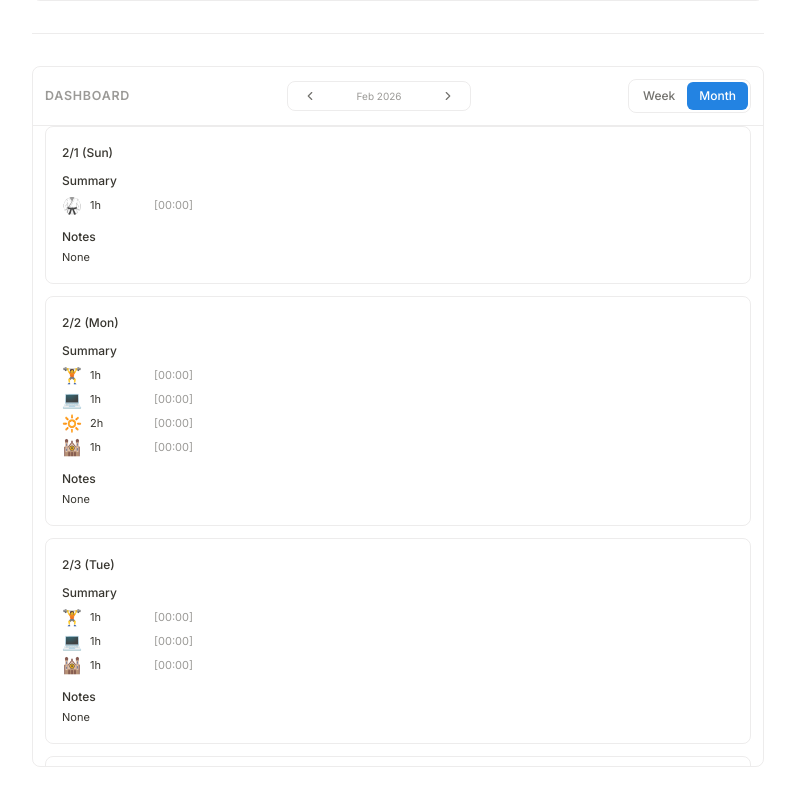
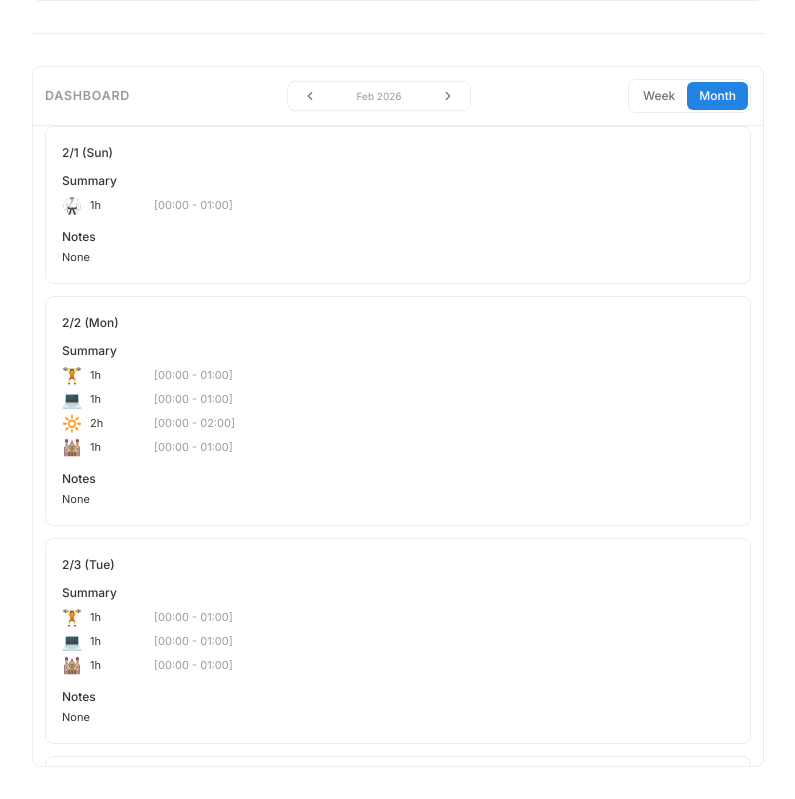
Before and after one commit to solei2071/diary-project, a Next.js app: page / in a window 1280 px wide. Shown: the part 1185-1984 px from the top of the page, without its empty margins (378-1173 px from the left). Built offline with nearby package versions, Linux system fonts and the light colour scheme; no server answers.

Commit message:
Show activity end time in top activity summaries

```diff
--- a/src/components/DailyDiary.tsx
+++ b/src/components/DailyDiary.tsx
@@ -589,6 +589,12 @@ export default function DailyDiary({ session, onRequestAuth }: Props) {
     return formatMinutesToClock(normalizedMinutes);
   };
 
+  const formatActivityTimeWindow = (activity: UiActivity) => {
+    const start = formatStartTime(activity.startTime ?? "00:00");
+    const end = activity.endTime ? formatStartTime(activity.endTime) : calculateEndTimeFromHours(start, activity.hours);
+    return end ? `${start} - ${end}` : start;
+  };
+
 /** 같은 이모지의 여러 행을 합산해 하나의 UiActivity로 */
 const normalizeActivities = (rows: DailyActivityRow[]) =>
     Object.values(
@@ -684,6 +690,36 @@ const normalizeActivitiesByMonth = (rows: DailyActivityRow[]) => {
     [displayedDays, monthActivitiesByDate]
   );
 
+  /** 각 이모지별로 가장 많은 시간을 기록한 날 (M/D 형식) */
+  const topDayByEmoji = useMemo(() => {
+    const result: { emoji: string; date: string; hours: number }[] = [];
+    const emojiSet = new Set<string>();
+    displayedDays.forEach((day) => {
+      (monthActivitiesByDate[day] ?? []).forEach((a) => emojiSet.add(a.emoji));
+    });
+    emojiSet.forEach((emoji) => {
+      let bestDate = "";
+      let bestHours = 0;
+      displayedDays.forEach((day) => {
+        const activities = monthActivitiesByDate[day] ?? [];
+        const item = activities.find((a) => a.emoji === emoji);
+        const hours = item ? Number(item.hours) || 0 : 0;
+        if (hours > bestHours) {
+          bestHours = hours;
+          bestDate = day;
+        }
+      });
+      if (bestDate && bestHours > 0) {
+        result.push({ emoji, date: bestDate, hours: bestHours });
+      }
+    });
+    return result.sort((a, b) => {
+      const aIdx = summaryActivities.findIndex((s) => s.emoji === a.emoji);
+      const bIdx = summaryActivities.findIndex((s) => s.emoji === b.emoji);
+      return aIdx - bIdx;
+    });
+  }, [displayedDays, monthActivitiesByDate, summaryActivities]);
+
   const setDashboardViewModeAndSave = (mode: "week" | "month") => {
     setDashboardViewMode(mode);
     try { localStorage.setItem("diary-dashboard-view", mode); } catch { /* ignore */ }
@@ -1409,11 +1445,11 @@ const updateActivity = (emoji: string, nextHours: number, nextLabel?: string, ne
                     <div
                       key={`${activity.emoji}-${activity.id ?? "no-id"}`}
                       className="min-w-0 grid items-start gap-2 text-xs leading-5 text-[var(--ink)]"
-                      style={{ gridTemplateColumns: "1.25rem 3.5rem 3.5rem minmax(0, 1fr)" }}
+                      style={{ gridTemplateColumns: "1.25rem 3.5rem 6rem minmax(0, 1fr)" }}
                     >
                       <span className="row-span-1 w-5 text-base leading-5">{activity.emoji}</span>
                       <span className="row-span-1 w-14 shrink-0 whitespace-nowrap text-xs leading-5 text-[var(--ink)]">{formatHoursLabel(activity.hours)}</span>
-                      <span className="row-span-1 text-xs leading-5 text-[var(--muted)]">[{activity.startTime ?? "00:00"}]</span>
+                      <span className="row-span-1 w-24 shrink-0 whitespace-nowrap text-xs leading-5 text-[var(--muted)]">[{formatActivityTimeWindow(activity)}]</span>
                       {activity.label?.trim() ? (
                         <span className="col-span-1 min-w-0 break-words text-xs leading-5 text-[var(--muted)]">- {activity.label}</span>
                       ) : null}
@@ -1508,7 +1544,7 @@ const updateActivity = (emoji: string, nextHours: number, nextLabel?: string, ne
                 </button>
                 {isLoadingTodos && <Loader2 className="h-3.5 w-3.5 animate-spin text-[var(--muted)]" />}
               </div>
-              {todoError && <p className="px-3 py-2 text-xs text-red-500">{todoError}</p>}
+              {todoError && <p className="px-3 py-2 text-xs text-[var(--danger)]">{todoError}</p>}
               {isAddingTodo ? (
                 <div className="px-3 py-3">
                   <div className="flex gap-2">
@@ -1642,7 +1678,7 @@ const updateActivity = (emoji: string, nextHours: number, nextLabel?: string, ne
                 </div>
               )}
 
-              {activityError && <p className="px-3 py-2 text-xs text-red-500">{activityError}</p>}
+              {activityError && <p className="px-3 py-2 text-xs text-[var(--danger)]">{activityError}</p>}
               <div className="grid divide-y divide-[var(--border)]">
 
                 {/* Quick emoji buttons */}
@@ -1819,7 +1855,7 @@ const updateActivity = (emoji: string, nextHours: number, nextLabel?: string, ne
                 )}
                 {activityContextMenu ? (
                   <div
-                    className="fixed z-50 min-w-[130px] rounded-md border border-[var(--border)] bg-white p-1 shadow-lg dark:bg-slate-800"
+                    className="fixed z-50 min-w-[130px] rounded-md border border-[var(--border)] bg-[var(--bg)] p-1 shadow-lg"
                     style={{ left: activityContextMenu.x, top: activityContextMenu.y }}
                     onClick={(event) => event.stopPropagation()}
                     onContextMenu={(event) => event.preventDefault()}
@@ -1859,7 +1895,7 @@ const updateActivity = (emoji: string, nextHours: number, nextLabel?: string, ne
               <div className="flex items-center border-b border-[var(--border)] px-3 py-3">
                 <span className="n-h2">Notes</span>
               </div>
-              {journalError && <p className="px-3 py-2 text-xs text-red-500">{journalError}</p>}
+              {journalError && <p className="px-3 py-2 text-xs text-[var(--danger)]">{journalError}</p>}
               <div className="divide-y divide-[var(--border)]">
                 <div className="px-3 py-3">
                   <textarea
@@ -1954,7 +1990,7 @@ const updateActivity = (emoji: string, nextHours: number, nextLabel?: string, ne
                   </button>
                 </div>
               </div>
-              {monthError && <p className="px-3 pb-2 text-xs text-red-500">{monthError}</p>}
+              {monthError && <p className="px-3 pb-2 text-xs text-[var(--danger)]">{monthError}</p>}
               <div className="px-3 pb-3 max-h-[640px] overflow-y-auto">
                 <div className="grid gap-3">
                   {displayedDays.map((day) => {
@@ -2005,11 +2041,11 @@ const updateActivity = (emoji: string, nextHours: number, nextLabel?: string, ne
                                 <div
                                   key={`${day}-${activity.emoji}`}
                                   className="min-w-0 grid items-start gap-2 text-[11px] leading-5 text-[var(--ink)]"
-                                  style={{ gridTemplateColumns: "1.25rem 3.5rem 3.5rem minmax(0, 1fr)" }}
+                                  style={{ gridTemplateColumns: "1.25rem 3.5rem 6rem minmax(0, 1fr)" }}
                                 >
                                   <span className="w-5 text-base leading-5">{activity.emoji}</span>
                                   <span className="w-14 shrink-0 whitespace-nowrap text-[11px] leading-5">{formatHoursLabel(activity.hours)}</span>
-                                  <span className="w-14 text-[11px] leading-5 text-[var(--muted)]">[{activity.startTime ?? "00:00"}]</span>
+                                  <span className="w-24 text-[11px] leading-5 text-[var(--muted)]">[{formatActivityTimeWindow(activity)}]</span>
                                 {activity.label?.trim() ? (
                                     <span className="min-w-0 break-words text-[11px] leading-5 text-[var(--muted)]">{`- ${activity.label}`}</span>
                                   ) : (
@@ -2063,6 +2099,32 @@ const updateActivity = (emoji: string, nextHours: number, nextLabel?: string, ne
                   </div>
                 )}
               </div>
+              {topDayByEmoji.length > 0 && (
+                <>
+                  <div className="n-divider mx-3" />
+                  <div className="px-3 py-3">
+                    <p className="mb-2 text-xs leading-5 font-medium text-[var(--ink)]">
+                      {dashboardViewMode === "week" ? "Most active day (week)" : "Most active day (month)"}
+                    </p>
+                    <div className="grid gap-1.5">
+                      {topDayByEmoji.map((item) => {
+                        const d = new Date(`${item.date}T00:00:00`);
+                        const label = `${d.getMonth() + 1}/${d.getDate()}`;
+                        return (
+                          <div
+                            key={item.emoji}
+                            className="flex items-center gap-2 text-[11px] leading-5"
+                          >
+                            <span className="text-base">{item.emoji}</span>
+                            <span className="text-[var(--ink)]">{label}</span>
+                            <span className="text-[var(--muted)]">({formatHoursLabel(item.hours)})</span>
+                          </div>
+                        );
+                      })}
+                    </div>
+                  </div>
+                </>
+              )}
                   </div>
           </section>
 
```
